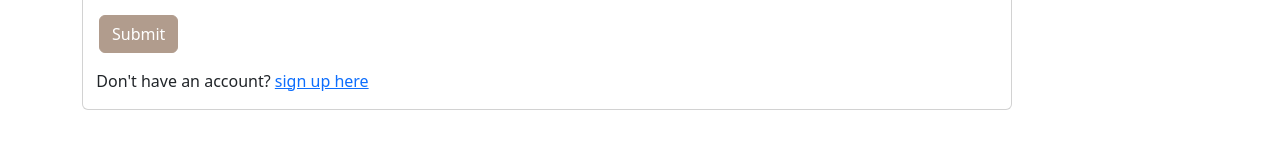
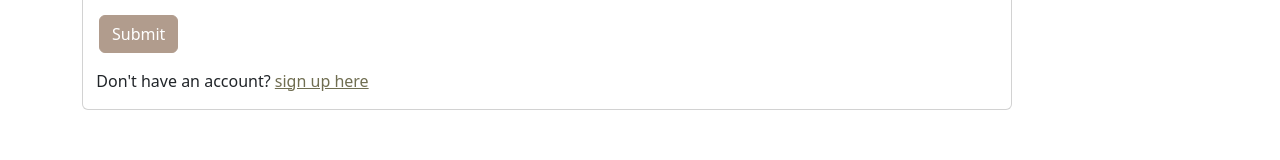
Before and after one commit to Laurencvengros/Salon-cms, a React (Create React App) app in the folder client/: page / in a window 1280 px wide. Shown: the part 304-464 px from the top of the page. Built offline with nearby package versions, Linux system fonts and the light colour scheme; no server answers.

Commit message:
added a color to the links on the sign up and sign in page to revert to the other page, they were originally neon blue

```diff
--- a/client/src/components/Login.js
+++ b/client/src/components/Login.js
@@ -92,7 +92,7 @@ const Login = (props) => {
             )}
           </div>
           <p className="forgot-password text-right" style={{paddingLeft:'10pt'}}>
-              Don't have an account? <a href="/signup"> sign up here</a>
+              Don't have an account? <a href="/signup" style={{ color:'#706E51'}}> sign up here</a>
             </p>
         </div>
       </div>
--- a/client/src/components/Signup.js
+++ b/client/src/components/Signup.js
@@ -109,7 +109,7 @@ const SignUp = () => {
             )}
           </div>
           <p className="forgot-password text-right" style={{paddingLeft:'10pt'}}>
-              Already have an account? <a href="/"> log in here</a>
+              Already have an account? <a href="/" style={{ color:'#706E51'}}> log in here</a>
             </p>
         </div>
       </div>
```
